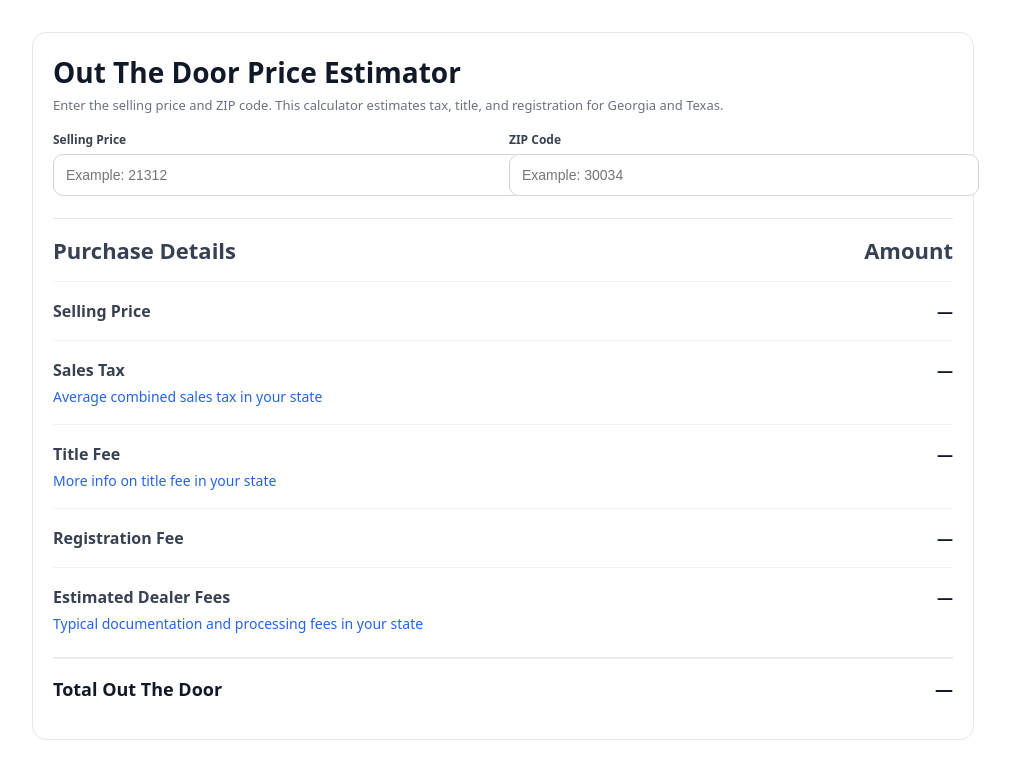
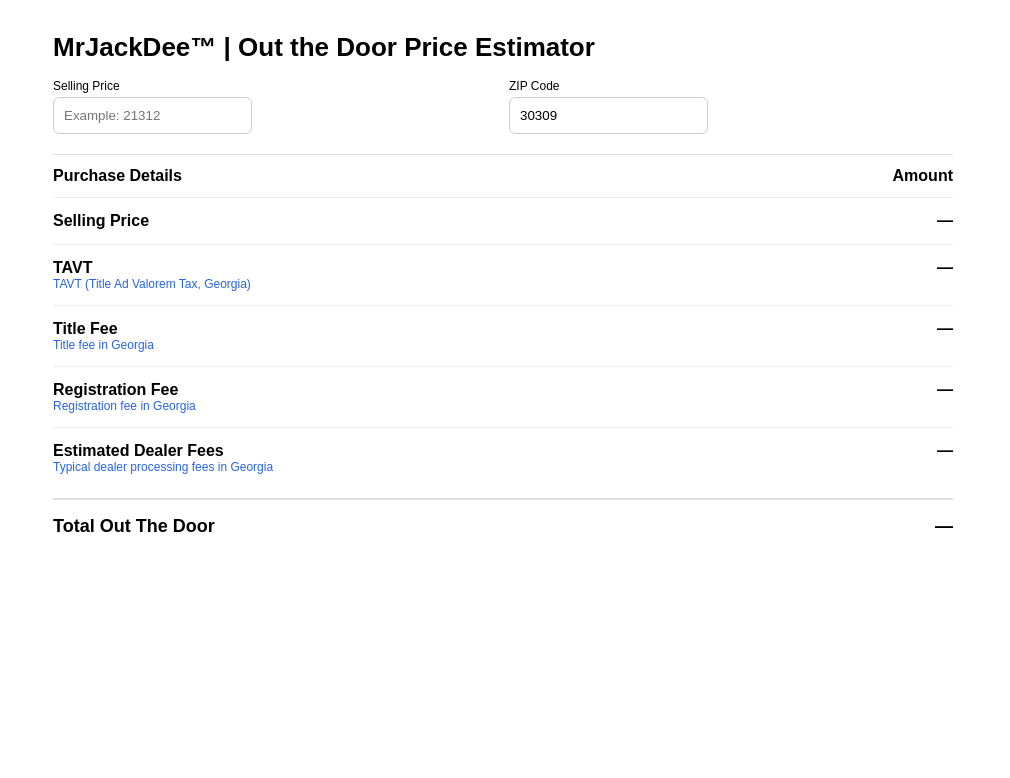
Before and after one commit to mrjackdee/auto-otd-calculator, a React (Vite) app: page / in a window 1280 px wide. Shown: the top 778 px of the page, without its empty margins (137-1147 px from the left). Built offline with nearby package versions, Linux system fonts and the light colour scheme.

Commit message:
Update app title and ga helper text

```diff
--- a/index.html
+++ b/index.html
@@ -3,7 +3,7 @@
   <head>
     <meta charset="UTF-8" />
     <meta name="viewport" content="width=device-width,initial-scale=1.0" />
-    <title>Car Out The Door Calculator</title>
+    <title>MrJackDee™ | Car Out The Door Calculator</title>
   </head>
   <body>
     <div id="root"></div>
--- a/src/App.jsx
+++ b/src/App.jsx
@@ -10,8 +10,7 @@ function cleanMoney(raw) {
   return (raw || "").replace(/[^0-9.]/g, "");
 }
 
-const Row = ({ label, helper, value }) => {
-  return (
+const Row = ({ label, helper, value }) => (
   <div style={styles.tr}>
     <div style={styles.leftBlock}>
       <div style={styles.tdLeft}>{label}</div>
@@ -20,11 +19,10 @@ const Row = ({ label, helper, value }) => {
     <div style={styles.tdRight}>{value}</div>
   </div>
 );
-};
 
 export default function App() {
   const [priceRaw, setPriceRaw] = useState("");
-  const [zipRaw, setZipRaw] = useState("");
+  const [zipRaw, setZipRaw] = useState("30309");
 
   const zip = useMemo(() => cleanZip(zipRaw), [zipRaw]);
   const rate = useMemo(() => lookupByZip(zip), [zip]);
@@ -38,26 +36,25 @@ export default function App() {
 
   const ready = Boolean(result);
 
-  const taxLabel = rate?.taxLabel || "Sales Tax";
-  const stateName = rate?.stateName || "your state";
+  let taxHelper = "";
+  if (rate?.stateCode === "GA") {
+    taxHelper = "TAVT (Title Ad Valorem Tax, Georgia)";
+  } else if (rate?.stateCode === "TX") {
+    taxHelper = "Motor vehicle sales tax in Texas";
+  }
 
   return (
     <div style={styles.page}>
       <div style={styles.card}>
-        <div style={styles.top}>
-          <div style={styles.title}>Out The Door Price Estimator</div>
-          <div style={styles.subTitle}>
-            Enter the selling price and ZIP code. This calculator estimates tax, title, and registration for Georgia and Texas.
-          </div>
+        <div style={styles.title}>MrJackDee™ | Out the Door Price Estimator</div>
 
         <div style={styles.inputs}>
           <label style={styles.label}>
             <div style={styles.labelText}>Selling Price</div>
             <input
               style={styles.input}
+              value={priceRaw}
               placeholder="Example: 21312"
-                value={priceRaw}
-                inputMode="decimal"
               onChange={(e) => setPriceRaw(cleanMoney(e.target.value))}
             />
           </label>
@@ -66,51 +63,42 @@ export default function App() {
             <div style={styles.labelText}>ZIP Code</div>
             <input
               style={styles.input}
-                placeholder="Example: 30034"
               value={zipRaw}
-                inputMode="numeric"
+              placeholder="Example: 30309"
               onChange={(e) => setZipRaw(e.target.value)}
             />
           </label>
         </div>
 
-          {!rate && zip.length === 5 ? (
-            <div style={styles.notice}>This MVP supports Georgia and Texas only. Try 30034 (GA) or 75201 (TX).</div>
-          ) : null}
-        </div>
-
         <div style={styles.tableWrap}>
           <div style={styles.tableHeader}>
-            <div style={styles.thLeft}>Purchase Details</div>
-            <div style={styles.thRight}>Amount</div>
+            <div>Purchase Details</div>
+            <div>Amount</div>
           </div>
 
           <Row label="Selling Price" value={ready ? formatUSD(result.sellingPrice) : "—"} />
 
           <Row
-            label={taxLabel}
-            helper={`Average combined ${taxLabel.toLowerCase()} in ${stateName}`}
-            value={
-              ready
-                ? `${formatUSD(result.salesTax)} (${(result.taxRate * 100).toFixed(2)}%)`
-                : "—"
-            }
+            label={rate?.taxLabel || "Tax"}
+            helper={taxHelper}
+            value={ready ? `${formatUSD(result.salesTax)} (${(result.taxRate * 100).toFixed(2)}%)` : "—"}
           />
 
           <Row
             label="Title Fee"
-            helper={`More info on title fee in ${stateName}`}
+            helper={rate ? `Title fee in ${rate.stateName}` : ""}
             value={ready ? formatUSD(result.titleFee) : "—"}
           />
 
           <Row
             label="Registration Fee"
+            helper={rate ? `Registration fee in ${rate.stateName}` : ""}
             value={ready ? formatUSD(result.licenseFee) : "—"}
           />
 
           <Row
             label="Estimated Dealer Fees"
-            helper={`Typical documentation and processing fees in ${stateName}`}
+            helper={rate ? `Typical dealer processing fees in ${rate.stateName}` : ""}
             value={ready ? formatUSD(result.dealerFee) : "—"}
           />
 
@@ -127,78 +115,27 @@ export default function App() {
 }
 
 const styles = {
-  page: {
-    minHeight: "100vh",
-    background: "#ffffff",
-    fontFamily:
-      'ui-sans-serif, system-ui, -apple-system, Segoe UI, Roboto, Helvetica, Arial',
-    padding: 24
-  },
-  card: {
-    maxWidth: 900,
-    margin: "0 auto",
-    background: "#fff",
-    border: "1px solid #e5e7eb",
-    borderRadius: 14,
-    padding: 20
-  },
-  top: { paddingBottom: 10 },
-  title: { fontSize: 28, fontWeight: 800, color: "#111827" },
-  subTitle: { marginTop: 6, fontSize: 13, color: "#6b7280", lineHeight: 1.35 },
+  page: { padding: 24, fontFamily: "Arial" },
+  card: { maxWidth: 900, margin: "0 auto" },
+  title: { fontSize: 26, fontWeight: 800, marginBottom: 16 },
 
-  inputs: { display: "grid", gridTemplateColumns: "1fr 1fr", gap: 12, marginTop: 16 },
-  label: { display: "block" },
-  labelText: { fontSize: 12, color: "#374151", marginBottom: 6, fontWeight: 700 },
-  input: {
-    width: "100%",
-    padding: "12px 12px",
-    borderRadius: 10,
-    border: "1px solid #d1d5db",
-    background: "#fff",
-    color: "#111827",
-    fontSize: 14,
-    outline: "none"
-  },
+  inputs: { display: "grid", gridTemplateColumns: "1fr 1fr", gap: 12, marginBottom: 20 },
+  label: {},
+  labelText: { fontSize: 12, marginBottom: 4 },
+  input: { padding: 10, border: "1px solid #ccc", borderRadius: 6 },
 
-  notice: {
-    marginTop: 12,
-    padding: 12,
-    borderRadius: 10,
-    border: "1px solid #fde68a",
-    background: "#fffbeb",
-    color: "#92400e",
-    fontSize: 12
-  },
+  tableWrap: { borderTop: "1px solid #ddd" },
+  tableHeader: { display: "flex", justifyContent: "space-between", fontWeight: 800, padding: "12px 0" },
 
-  tableWrap: { marginTop: 12, borderTop: "1px solid #e5e7eb" },
-  tableHeader: {
-    display: "flex",
-    justifyContent: "space-between",
-    padding: "16px 0",
-    fontSize: 22,
-    fontWeight: 800,
-    color: "#374151"
-  },
+  tr: { display: "flex", justifyContent: "space-between", padding: "14px 0", borderTop: "1px solid #eee" },
+  leftBlock: { display: "flex", flexDirection: "column" },
+  tdLeft: { fontWeight: 600 },
+  helper: { fontSize: 12, color: "#2563eb" },
+  tdRight: { fontWeight: 700 },
 
-  tr: {
-    display: "flex",
-    justifyContent: "space-between",
-    padding: "18px 0",
-    borderTop: "1px solid #eef2f7"
-  },
-  leftBlock: { display: "flex", flexDirection: "column", gap: 6, maxWidth: "70%" },
-  tdLeft: { fontSize: 16, color: "#374151", fontWeight: 700 },
-  helper: { fontSize: 14, color: "#2563eb" },
-  tdRight: { fontSize: 16, color: "#111827", fontWeight: 800, fontVariantNumeric: "tabular-nums" },
+  divider: { borderTop: "2px solid #ddd", marginTop: 10 },
 
-  divider: { height: 1, background: "#e5e7eb", marginTop: 6 },
-
-  totalRow: {
-    display: "flex",
-    justifyContent: "space-between",
-    padding: "18px 0",
-    borderTop: "1px solid #eef2f7"
-  },
-  totalLeft: { fontSize: 18, color: "#111827", fontWeight: 900 },
-  totalRight: { fontSize: 18, color: "#111827", fontWeight: 900, fontVariantNumeric: "tabular-nums" }
+  totalRow: { display: "flex", justifyContent: "space-between", padding: "16px 0" },
+  totalLeft: { fontSize: 18, fontWeight: 900 },
+  totalRight: { fontSize: 18, fontWeight: 900 }
 };
```
Lines whose indentation alone changed are shown as unchanged.
